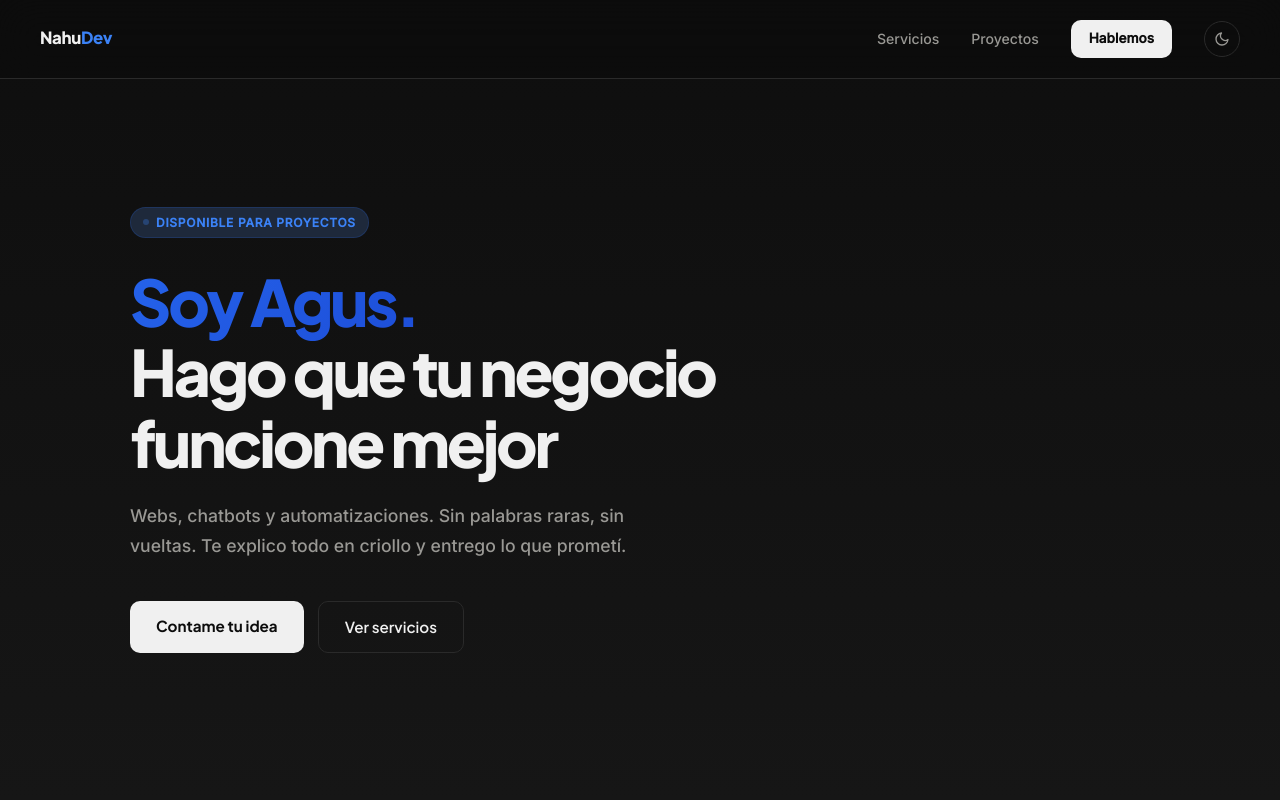
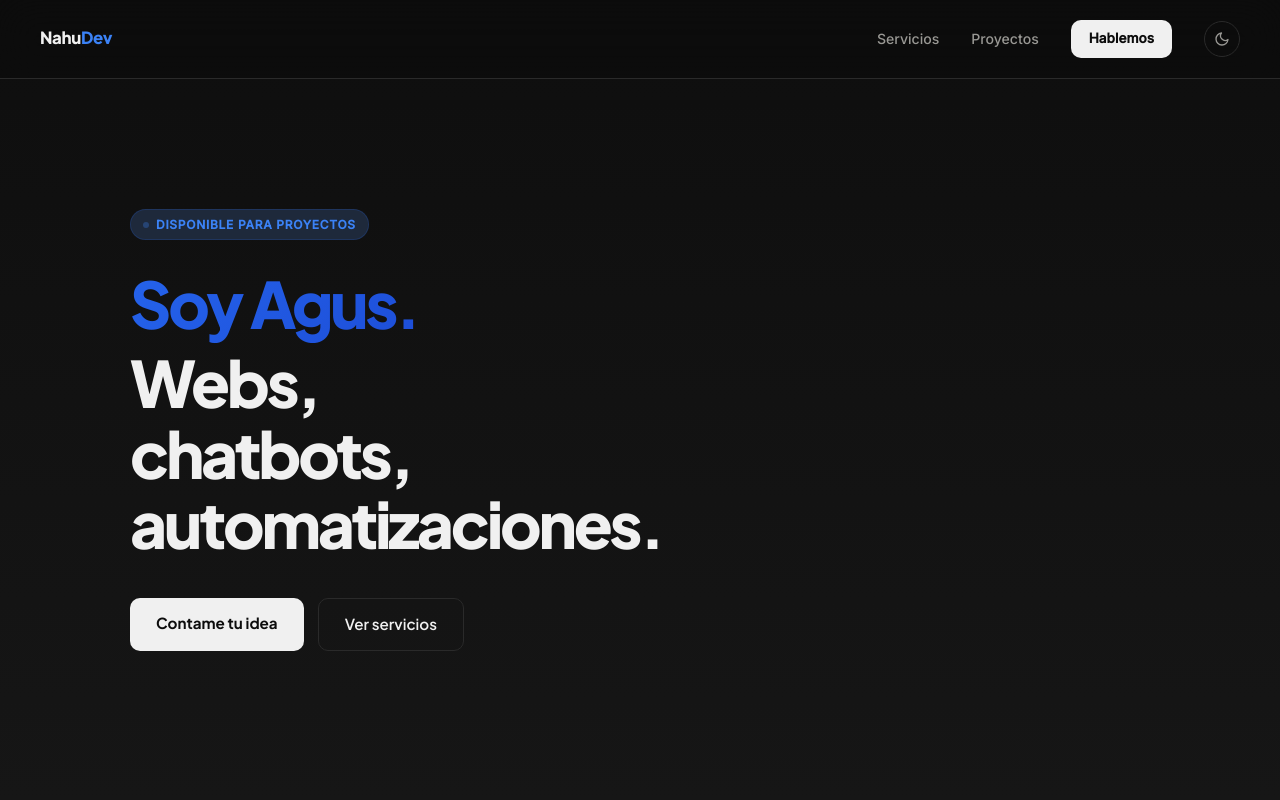
Before and after one commit to Agus3312/Portfolio-NahuDev, a website: page index.html in a window 1280 px wide. Shown: the top 800 px of the page. Drawn offline with Linux system fonts and the light colour scheme.

Commit message:
feat: replace hero subtitle with keywords list

```diff
--- a/index.css
+++ b/index.css
@@ -61,7 +61,6 @@ body {
   font-family: 'Inter', sans-serif;
   font-size: 16px;
   line-height: 1.6;
-  overflow-x: hidden;
   transition: background var(--ease-smooth), color var(--ease-smooth);
   /* Subtle decorative background pattern */
   background-image:
@@ -226,7 +225,7 @@ h1 {
   font-weight: 800;
   line-height: 1.1;
   letter-spacing: -0.05em;
-  margin-bottom: 24px;
+  margin-bottom: 8px;
 }
 
 /* Gradient text on the first line via span wrapper */
@@ -235,6 +234,18 @@ h1 .gradient-text {
   -webkit-background-clip: text;
   -webkit-text-fill-color: transparent;
   background-clip: text;
+}
+
+.hero-keywords {
+  font-family: 'Plus Jakarta Sans', sans-serif;
+  font-size: clamp(2.6rem, 5vw, 4rem);
+  font-weight: 800;
+  line-height: 1.1;
+  letter-spacing: -0.05em;
+  color: var(--ink);
+  margin-bottom: 40px;
+  display: flex;
+  flex-direction: column;
 }
 
 /* Blinking cursor — enhanced entrance animation */
@@ -694,7 +705,7 @@ footer a { color: var(--accent); text-decoration: none; }
 /* Reveal from right (for projects section) */
 .reveal-right {
   opacity: 0;
-  transform: translateX(60px);
+  transform: translateX(30px);
   transition: opacity 0.6s cubic-bezier(0.16, 1, 0.3, 1),
               transform 0.6s cubic-bezier(0.16, 1, 0.3, 1);
 }
--- a/index.html
+++ b/index.html
@@ -46,8 +46,12 @@
       <span class="dot"></span>
       Disponible para proyectos
     </div>
-    <h1><span class="gradient-text">Soy Agus.</span><br>Hago que tu negocio funcione mejor<span class="cursor"></span></h1>
-    <p class="hero-sub">Webs, chatbots y automatizaciones. Sin palabras raras, sin vueltas. Te explico todo en criollo y entrego lo que prometí.</p>
+    <h1><span class="gradient-text">Soy Agus.</span><span class="cursor"></span></h1>
+    <div class="hero-keywords">
+      <span>Webs,</span>
+      <span>chatbots,</span>
+      <span>automatizaciones.</span>
+    </div>
     <div class="hero-actions">
       <a href="#solicitar" class="btn-primary">Contame tu idea</a>
       <a href="#servicios" class="btn-ghost">Ver servicios</a>
```
